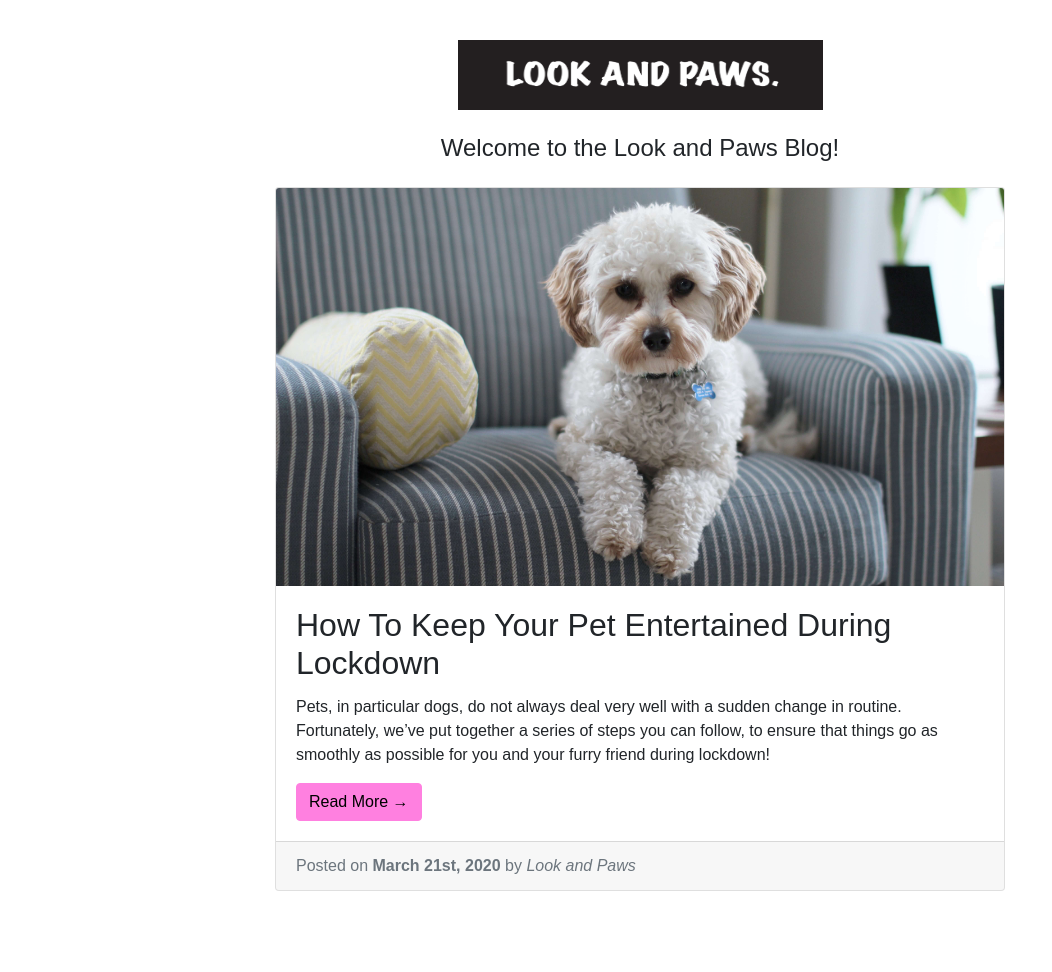
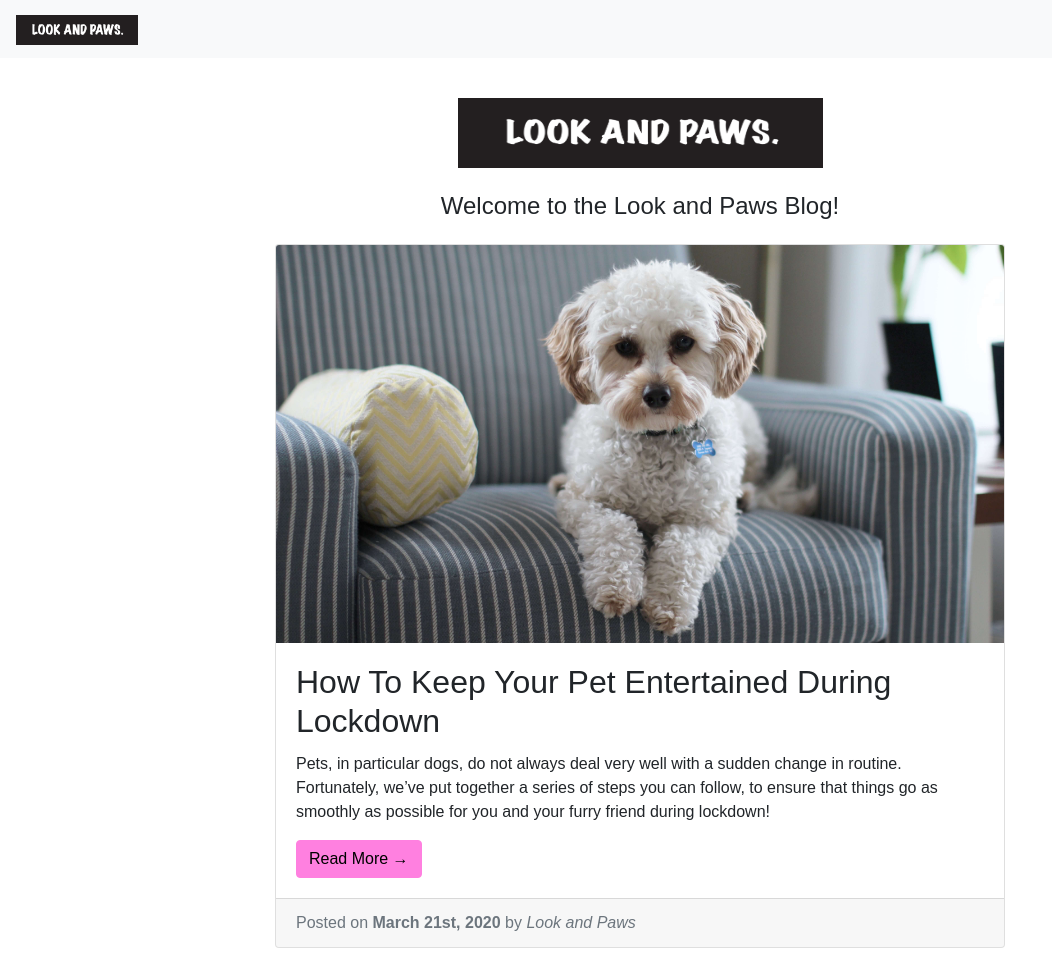
Before and after one commit to lookandpaws/lookandpaws.github.io, a Jekyll site: the page built from blog.html, in a window 1280 px wide. Shown: the whole page, without its empty margins (0-1052 px from the left). Built offline with Jekyll 4.4.1, drawn with Linux system fonts in a browser that asks for light colours; nearby versions of some CDN libraries; some web fonts are replaced; before the commit the page ends 915 px from its top, so only the background shows below that.

Commit message:
Add navbar

```diff
--- a/_config.yml
+++ b/_config.yml
@@ -2,6 +2,8 @@ baseurl: ''
 permalink: pretty
 title: Look and Paws
 slogan: Sassy petwear for bouji floofs
+
+logoLong: /images/Look_and_Paws_Logo_Long.png
 
 instagramUrl: https://instagram.com/lookandpawsofficial
 twitterUrl: https://twitter.com/lookandpaws
--- a/blog.html
+++ b/blog.html
@@ -2,6 +2,12 @@
 title: Look and Paws | Blog
 layout: default
 ---
+
+<nav class="navbar navbar-light bg-light">
+    <a class="navbar-brand" href="/">
+      <img src="{{ site.logoLong }}" height="30" alt="{{ site.title }} Blog">
+    </a>
+</nav>
 
 <div class="container">
 
--- a/index.html
+++ b/index.html
@@ -6,7 +6,7 @@ layout: default
   <main role="main" class="container">
     <div class="row">
       <div class="col-md-6 col-10">
-        <img src="images/Look_and_Paws_Logo_Long.png" alt="Look and Paws" class="lookAndPawsLogoLongDesktop centerAnImage">
+        <img src="{{ site.logoLong }}" alt="Look and Paws" class="lookAndPawsLogoLongDesktop centerAnImage">
         <p class="brand-slogan-desktop mx-auto text-center">{{ site.slogan }}</p>
         <p id="countdownTimerDesktop" class="countdownTimerMain countdownTimerDesktop mx-auto"></p>
         {% include social-media-buttons.html %}
@@ -20,7 +20,7 @@ layout: default
   <main role="main" class="container">
     <div class="row">
       <div class="col-md-6 col-10">
-        <img src="images/Look_and_Paws_Logo_Long.png" alt="Look and Paws" class="lookAndPawsLogoLongMobile centerAnImage">
+        <img src="{{ site.logoLong }}" alt="Look and Paws" class="lookAndPawsLogoLongMobile centerAnImage">
         <p class="brand-slogan-mobile mx-auto text-center">{{ site.slogan }}</p>
         <p id="countdownTimerMobile" class="countdownTimerMain countdownTimerMobile mx-auto"></p>
         {% include social-media-buttons.html %}
```
